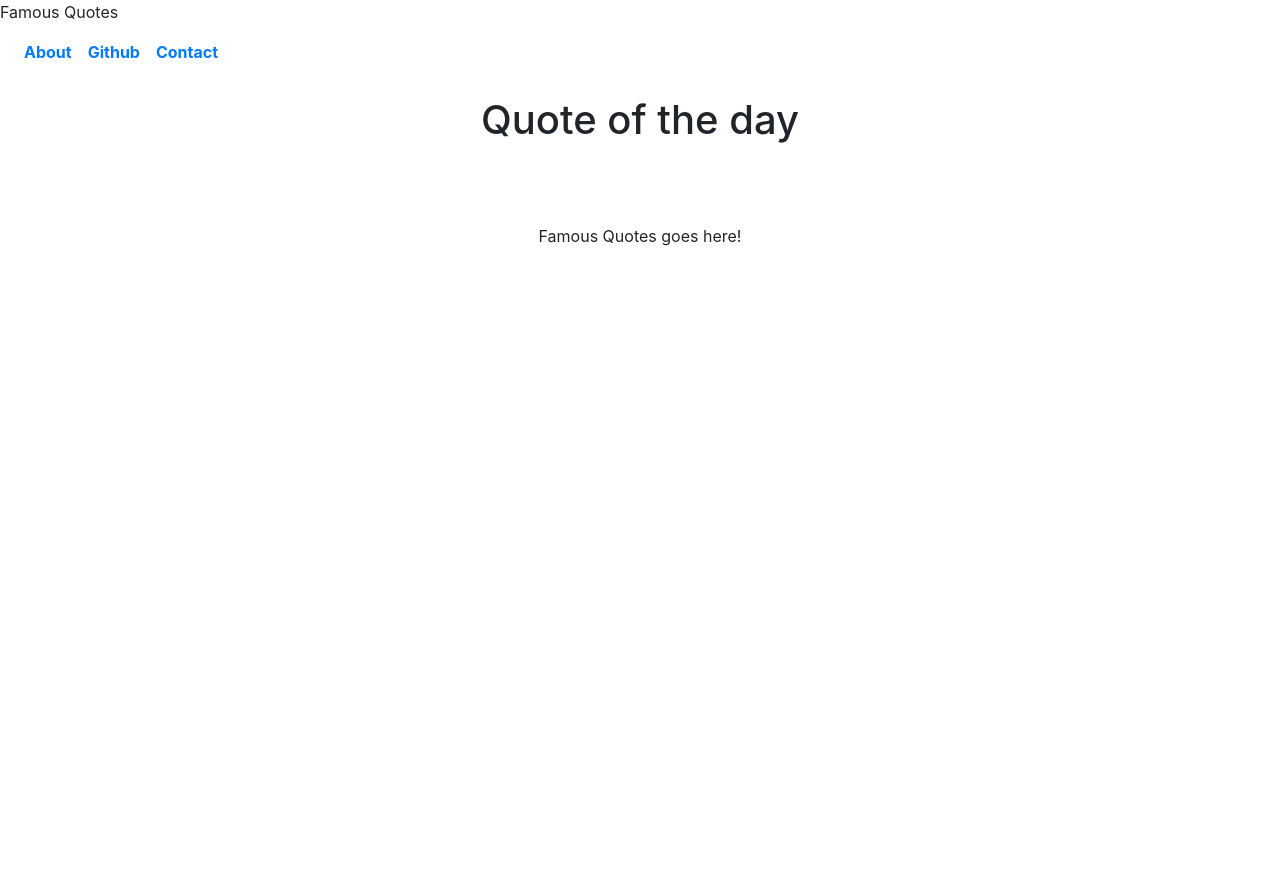
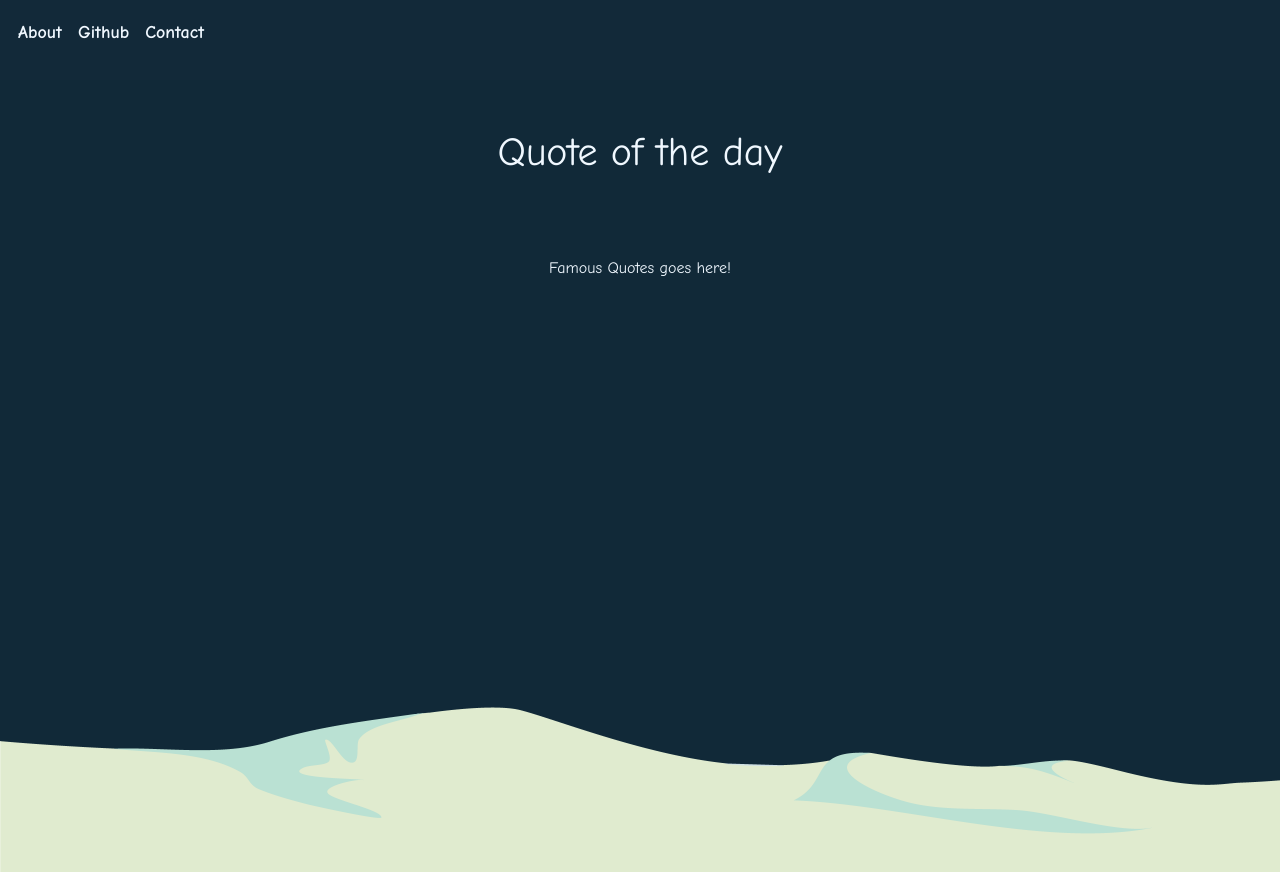
Before and after one commit to Owlringan/Famous-quotes, a website: page public/index.html in a window 1280 px wide. Before the commit the page ends 800 px from the top, so only its background shows below. Drawn offline with nearby package versions, Linux system fonts and the light colour scheme.

Commit message:
Modified index.html.

```diff
--- a/public/index.html
+++ b/public/index.html
@@ -9,7 +9,7 @@
 
 
     <link rel="stylesheet" href="https://stackpath.bootstrapcdn.com/bootstrap/4.1.3/css/bootstrap.min.css" integrity="sha384-MCw98/SFnGE8fJT3GXwEOngsV7Zt27NXFoaoApmYm81iuXoPkFOJwJ8ERdknLPMO" crossorigin="anonymous">
-    <link rel="stylesheet" href="assets/css/index.css
+    <link rel="stylesheet" href="assets/css/index.css">
 
 
 
```
